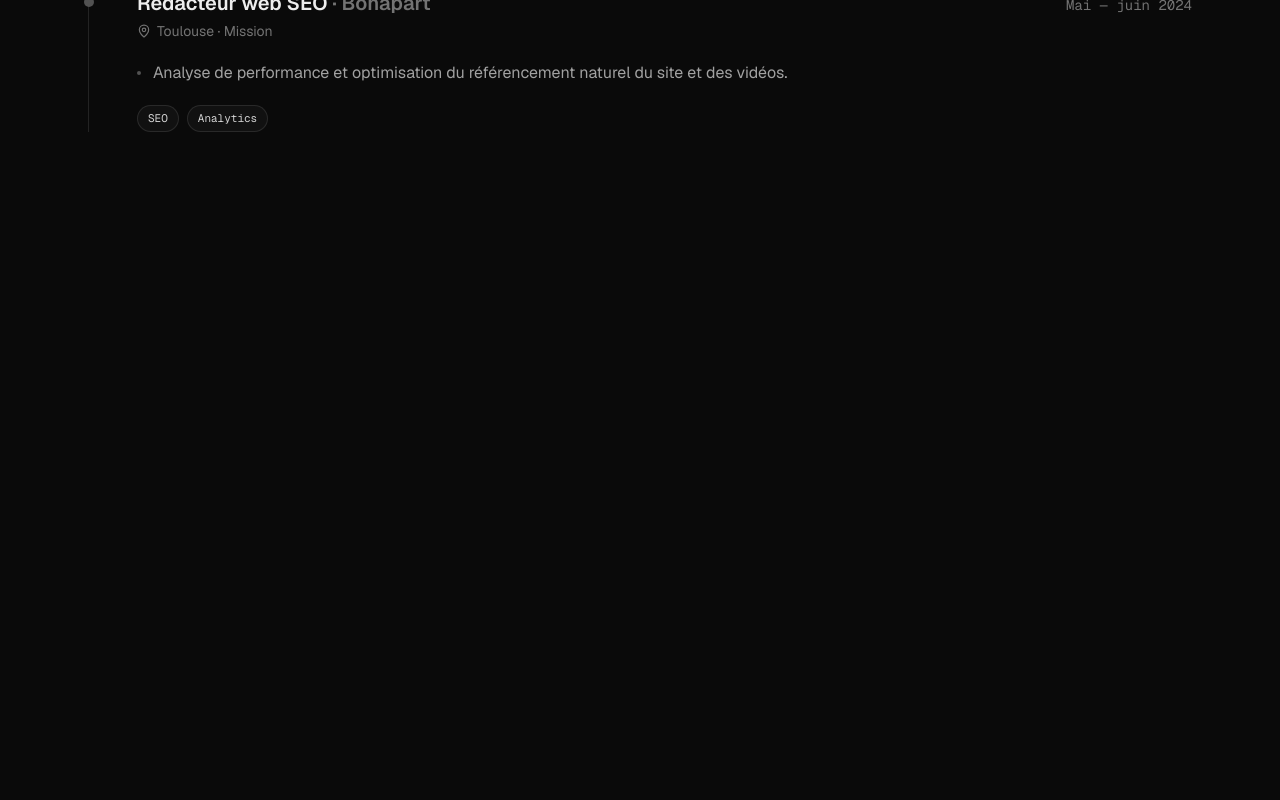
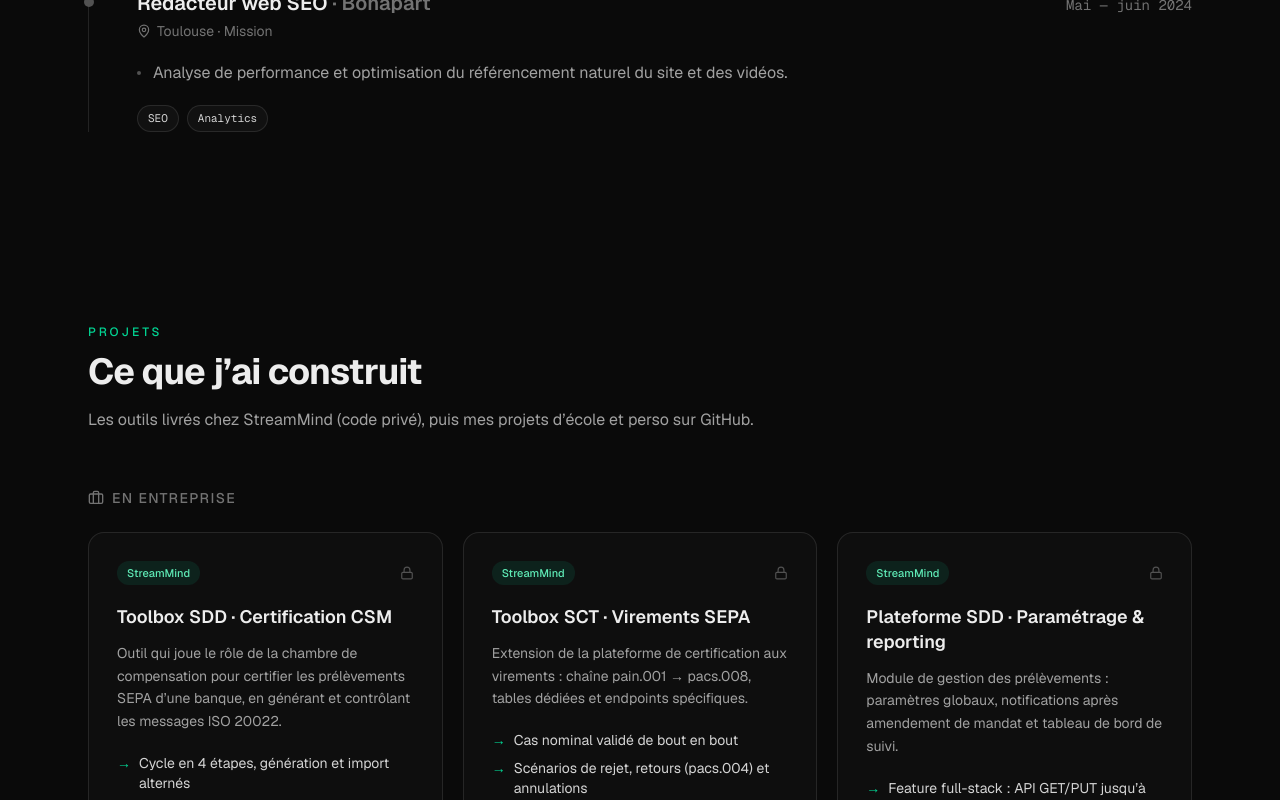
Before and after one commit to Vincentlbl/vincent-portfolio, a Next.js app: page / in a window 1280 px wide. Shown: the part 2000-2800 px from the top of the page. Before the commit the page ends 2228 px from the top, so only its background shows below. Built offline with nearby package versions, Linux system fonts and the light colour scheme.

Commit message:
feat: section projets avec cartes spotlight

```diff
--- /dev/null
+++ b/app/components/Projects.tsx
@@ -0,0 +1,102 @@
+import { ArrowUpRight, Briefcase, Lock } from 'lucide-react';
+import Reveal from './Reveal';
+import SpotlightCard from './SpotlightCard';
+import { GithubIcon } from './Icons';
+import { SectionHeader, Tag } from './ui';
+import { persoProjects, proProjects, profile, type Project } from '../lib/data';
+
+// Carte d'un projet StreamMind (code privé)
+function ProCard({ p }: { p: Project }) {
+  return (
+    <SpotlightCard className="flex h-full flex-col p-7">
+      <div className="mb-5 flex items-center justify-between">
+        <span className="rounded-full bg-emerald-400/10 px-2.5 py-1 text-[11px] font-medium text-emerald-300">StreamMind</span>
+        <Lock size={14} className="text-neutral-600" aria-label="Code privé" />
+      </div>
+      <h4 className="text-lg font-semibold leading-snug">{p.name}</h4>
+      <p className="mt-3 text-sm leading-relaxed text-neutral-400">{p.summary}</p>
+      {p.highlights && (
+        <ul className="mt-5 space-y-2 text-sm text-neutral-300">
+          {p.highlights.map((h) => (
+            <li key={h} className="flex gap-2">
+              <span className="text-emerald-400">→</span>
+              {h}
+            </li>
+          ))}
+        </ul>
+      )}
+      <div className="mt-auto flex flex-wrap gap-2 pt-6">
+        {p.tags.map((t) => (
+          <Tag key={t}>{t}</Tag>
+        ))}
+      </div>
+    </SpotlightCard>
+  );
+}
+
+// Carte d'un projet perso : cliquable si un repo existe
+function PersoCard({ p }: { p: Project }) {
+  const card = (
+    <SpotlightCard className="flex h-full flex-col p-7">
+      <div className="flex items-start justify-between gap-4">
+        <h4 className="text-lg font-semibold">{p.name}</h4>
+        {p.repoUrl && (
+          <ArrowUpRight size={20} className="shrink-0 text-neutral-500 transition-all group-hover:-translate-y-0.5 group-hover:translate-x-0.5 group-hover:text-white" />
+        )}
+      </div>
+      <p className="mt-3 text-sm leading-relaxed text-neutral-400">{p.summary}</p>
+      <div className="mt-auto flex flex-wrap gap-2 pt-6">
+        {p.tags.map((t) => (
+          <Tag key={t}>{t}</Tag>
+        ))}
+      </div>
+    </SpotlightCard>
+  );
+
+  if (!p.repoUrl) return card;
+  return (
+    <a href={p.repoUrl} target="_blank" rel="noopener noreferrer" className="block h-full">
+      {card}
+    </a>
+  );
+}
+
+export default function Projects() {
+  return (
+    <section id="projets" className="mx-auto max-w-6xl scroll-mt-20 px-6 py-24">
+      <SectionHeader
+        eyebrow="Projets"
+        title="Ce que j’ai construit"
+        text="Les outils livrés chez StreamMind (code privé), puis mes projets d’école et perso sur GitHub."
+      />
+
+      <h3 className="mb-6 flex items-center gap-2 text-sm font-medium uppercase tracking-widest text-neutral-500">
+        <Briefcase size={16} /> En entreprise
+      </h3>
+      <div className="grid gap-5 lg:grid-cols-3">
+        {proProjects.map((p, i) => (
+          <Reveal key={p.name} delay={i * 0.08} className="h-full">
+            <ProCard p={p} />
+          </Reveal>
+        ))}
+      </div>
+
+      <h3 className="mb-6 mt-16 flex items-center gap-2 text-sm font-medium uppercase tracking-widest text-neutral-500">
+        <GithubIcon size={16} /> École & perso
+      </h3>
+      <div className="grid gap-5 md:grid-cols-2">
+        {persoProjects.map((p, i) => (
+          <Reveal key={p.name} delay={i * 0.06} className="h-full">
+            <PersoCard p={p} />
+          </Reveal>
+        ))}
+      </div>
+
+      <Reveal className="mt-10">
+        <a href={profile.github} target="_blank" rel="noopener noreferrer" className="inline-flex items-center gap-2 text-sm text-neutral-400 transition-colors hover:text-white">
+          Tous mes repos sur GitHub <ArrowUpRight size={16} />
+        </a>
+      </Reveal>
+    </section>
+  );
+}
--- /dev/null
+++ b/app/components/SpotlightCard.tsx
@@ -0,0 +1,23 @@
+'use client';
+
+import { useRef, type ReactNode, type MouseEvent } from 'react';
+
+// Carte avec un halo lumineux qui suit la souris
+export default function SpotlightCard({ children, className = '' }: { children: ReactNode; className?: string }) {
+  const ref = useRef<HTMLDivElement>(null);
+
+  // Enregistre la position de la souris dans des variables CSS (--x, --y)
+  function onMove(e: MouseEvent<HTMLDivElement>) {
+    const el = ref.current;
+    if (!el) return;
+    const rect = el.getBoundingClientRect();
+    el.style.setProperty('--x', `${e.clientX - rect.left}px`);
+    el.style.setProperty('--y', `${e.clientY - rect.top}px`);
+  }
+
+  return (
+    <div ref={ref} onMouseMove={onMove} className={`spotlight group relative overflow-hidden rounded-2xl border border-white/10 bg-white/[0.02] transition-colors duration-300 hover:border-white/20 ${className}`}>
+      {children}
+    </div>
+  );
+}
--- a/app/page.tsx
+++ b/app/page.tsx
@@ -4,6 +4,7 @@ import Marquee from './components/Marquee';
 import Reveal from './components/Reveal';
 import { stats, techStack } from './lib/data';
 import Experience from './components/Experience';
+import Projects from './components/Projects';
 
 export default function Home() {
   return (
@@ -13,7 +14,10 @@ export default function Home() {
         <Hero />
 
         {/* Stack */}
-        <section aria-label="Technologies" className="border-y border-white/5 bg-white/[0.01]">
+        <section
+          aria-label="Technologies"
+          className="border-y border-white/5 bg-white/[0.01]"
+        >
           <Marquee items={techStack} />
         </section>
 
@@ -21,8 +25,14 @@ export default function Home() {
         <section className="mx-auto max-w-6xl px-6 py-20">
           <div className="grid grid-cols-2 gap-px overflow-hidden rounded-2xl border border-white/10 bg-white/10 md:grid-cols-4">
             {stats.map((s, i) => (
-              <Reveal key={s.label} delay={i * 0.08} className="bg-neutral-950 p-6 sm:p-8">
-                <p className="text-4xl font-bold tracking-tighter text-white sm:text-5xl">{s.value}</p>
+              <Reveal
+                key={s.label}
+                delay={i * 0.08}
+                className="bg-neutral-950 p-6 sm:p-8"
+              >
+                <p className="text-4xl font-bold tracking-tighter text-white sm:text-5xl">
+                  {s.value}
+                </p>
                 <p className="mt-2 text-sm text-neutral-500">{s.label}</p>
               </Reveal>
             ))}
@@ -30,6 +40,7 @@ export default function Home() {
         </section>
 
         <Experience />
+        <Projects />
       </main>
     </>
   );
```
